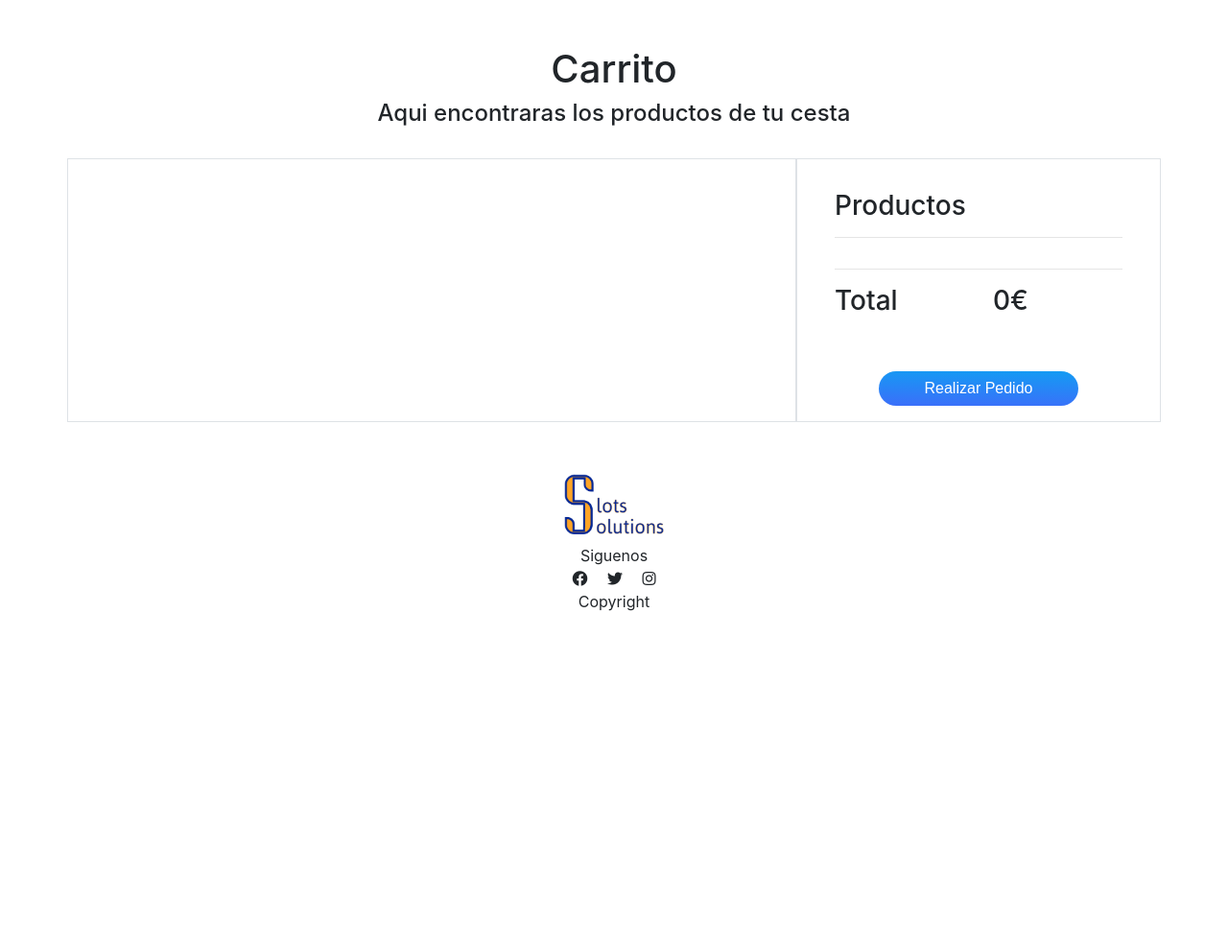
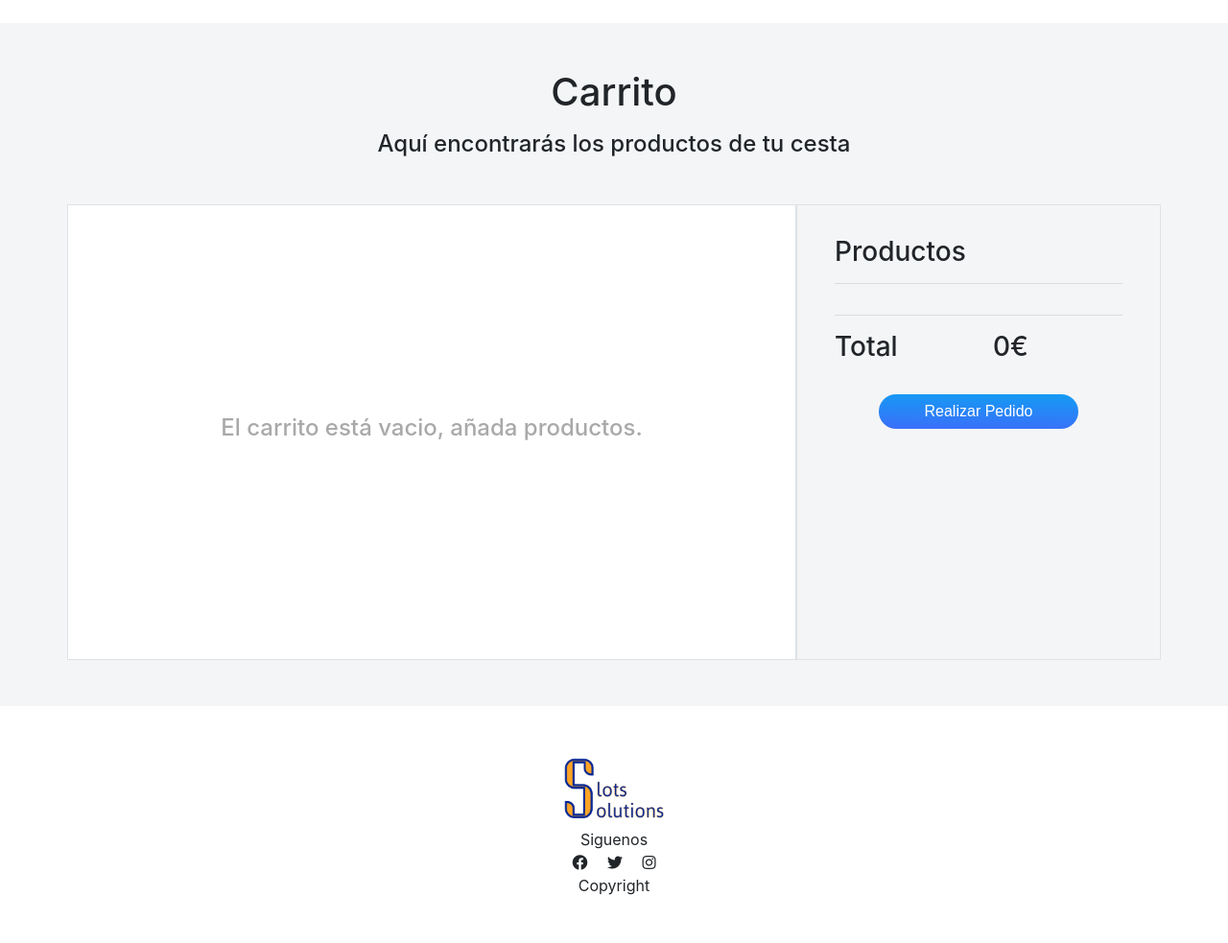
Before and after one commit to cllueca/warehousewars, a Django app: page /carrito/ in a window 1280 px wide. Shown: the part 129-1112 px from the top of the page at 96% size. Before the commit the page ends 766 px from the top, so only its background shows below. Run offline with Django 4.2, Linux system fonts and the light colour scheme; some libraries are stand-ins or nearby versions.

Commit message:
estilos css y html

```diff
--- a/ecommerce/templates/ecommerce/carrito.html
+++ b/ecommerce/templates/ecommerce/carrito.html
@@ -2,60 +2,68 @@
 {% block content %}
 {% load cart_tag %}
 {% load filtros %}
-
-<div class="container">
+<section class="color-grey">
+    <div class="container pb-5">
         <div class="text-center mt-4 mb-2">
-        <h1 class="pt-4">Carrito</h1>
-        <h4 class="pb-4">Aqui encontraras los productos de tu cesta</h4>
+            <h1 class="pt-5">Carrito</h1>
+            <h4 class="mt-3 mb-5">Aquí encontrarás los productos de tu cesta</h4>
         </div>
         <div class="row">
-        <div class="col-8  d-flex justify-content-center border">
-            <div class="container bg-light " style = "max-height: 650px ; overflow: auto; ">
+
+            <div class="col-lg-8 col-md-12 d-flex justify-content-center border bg-light" style="height: 475px">
+              {% if request.session.cart.items|length == 0 %}
+                <div class="empty-cart-message d-flex align-items-center justify-content-center" style="width: 100%; height: 100%;">
+                  <h4 style="color:darkgrey;">El carrito está vacio, añada productos.</h4>
+                </div>
+              {% else %}
+              <div class="container bg-light mt-3" style="max-height: 650px; overflow: auto;">
                 {% for key, value in request.session.cart.items %}
                   <div class="row py-2">
-                        <div class="col mx-auto my-auto text-center">
+                    <div class="col-12 col-lg mx-auto my-auto text-center">
                       <img src={{value.image|slice:'1:'|urldecode}} alt="..." class="img-thumbnail">
                     </div>
-                        <div class="col mx-auto my-auto text-center">
-                            <p>{{value.name}}</p>
+                    <div class="col-12 col-lg mx-auto my-auto text-center pt-3">
+                      <p style="font-weight: bold;">{{value.name}}</p>
                     </div>
-                        <div class="col mx-auto my-auto text-center">
-                            <P>unidades</p>
+                    <div class="col-6 col-lg mx-auto my-auto text-center">
+                      <p class="bold_txt">unidades</p>
                       <p>{{value.quantity}}</p>
                     </div>
-                        <div class="col mx-auto my-auto text-center">
-                            <button type="button" onclick="window.location.href='{% url 'item_increment' value.product_id %}'" class="btn btn-primary rounded ">
+                    <div class="col-6 col-lg mx-auto my-auto text-center">
+                      <button type="button" onclick="window.location.href='{% url 'item_increment' value.product_id %}'" class="btn btn-primary rounded">
                         <i class="fas fa-plus"></i>
                       </button>
-                            <button type="button" onclick="window.location.href='{% url 'item_decrement' value.product_id %}'" class="btn btn-primary rounded ">
+                      <button type="button" onclick="window.location.href='{% url 'item_decrement' value.product_id %}'" class="btn btn-primary rounded">
                         <i class="fas fa-minus"></i>
                       </button>
                     </div>
-                        <div class="col mx-auto my-auto text-center">
-                            <P>€/und.</p>
+                    <div class="col-6 col-lg mx-auto my-auto text-center">
+                      <p class="bold_txt">€/und.</p>
                       <p>{{ value.price }} €</p>
                     </div>
-                        <div class="col mx-auto my-auto text-center">
-                            <button type="button" onclick="window.location.href='{% url 'item_clear' value.product_id %}'" class="btn btn-danger rounded ">
+                    <div class="col-6 col-lg mx-auto my-auto text-center">
+                      <button type="button" onclick="window.location.href='{% url 'item_clear' value.product_id %}'" class="btn btn-danger rounded">
                         <i class="fas fa-trash-alt"></i>
                       </button>
                     </div>
                   </div>
                   <hr>
-                {%endfor%}
+                {% endfor %}
               </div>
+              {% endif %}
             </div>
 
-        <div class="col-4 d-flex justify-content-center border">
+
+            <div class="col-lg-4 col-sm-12  d-flex justify-content-center border">
                 <div class="container rounded py-3 px-4">
                     <div class="row mt-3">
                         <div class="col-12">
                             <h3>Productos</h3>
                             <hr>
                         </div>
-                    <div class="col-12 ml-5">
+                        <div class="col-12" style = "max-height: 200px ; overflow: auto;">
                             {% for key, value in request.session.cart.items %}
-                        <div class="row py-1">
+                            <div class="row py-1 ml-3" >
                                 <p>{{value.quantity}} x {{value.name}} = {{value.price|multiply:value.quantity}}€</p>
                             </div>
                             {%endfor%}
@@ -71,10 +79,11 @@
                         </div>
                     </div>
                     <div class="row d-flex justify-content-center">
-                <button type="button" onclick="window.location.href='{% url 'cart_clear' %}'" class="button-21 mt-5 px-5">Realizar Pedido</button>
+                    <button type="button" onclick="window.location.href='{% url 'cart_clear' %}'" class="button-21 mt-4 px-5">Realizar Pedido</button>
                     </div>
                 </div>
             </div>
         </div>
     </div>
+</section>
 {% endblock content%}
--- a/ecommerce/templates/ecommerce/contacto.html
+++ b/ecommerce/templates/ecommerce/contacto.html
@@ -3,7 +3,7 @@
 <section class="color-grey">
     <div class="container text-center pt-5">
         <h1>Contacto Con Nosotros</h1>
-        <h4 class="mt-3 mb-5">Slots Solutions (texto aqui)</h4>
+        <h4 class="mt-3 mb-5">El soporte de Slots Solutions se pone a su disposición.</h4>
     </div>
 
     <div class="container bg-light border mt-4">
@@ -41,7 +41,7 @@
                     <input type="text" class="form-control rounded-input" placeholder="Inserte su correo">
                     <p class="mt-4 bold_txt">Mensaje</p>
                     <input type="text" class="form-control rounded-input message-input" placeholder="Inserte su mensaje">
-                    <button type="submit" class="btn btn-primary mt-3">Enviar Mensaje</button>
+                    <button type="submit" class="button-21 mt-3">Enviar Mensaje</button>
                 </div>
             </div>
         </div>
--- a/ecommerce/templates/ecommerce/descProducto.html
+++ b/ecommerce/templates/ecommerce/descProducto.html
@@ -9,7 +9,7 @@
         <h2>{{ productosDesc.name }}</h2>
       </div>
       <div class="col-1 text-right">
-        <p class="borderPrize mt-2 mr-2">{{ productosDesc.price }}</p>
+        <p class="borderPrize mt-2 mr-2">{{ productosDesc.price }} €</p>
       </div>
     </div>
     <div class="row mb-3">
@@ -38,8 +38,7 @@
             </div>
           </div>
           <div class="text-center mt-4" style="width: 100%; margin: 0 auto;">
-            <button class="button-21 m-3" role="button">Añadir al Carrito</button>
-            <a href="{% url 'cart_add' productosDesc.id %}">Add to cart</a>
+            <a href="{% url 'cart_add' productosDesc.id %}"><button class="button-21 m-3" role="button" >Añadir al Carrito</button></a>
           </div>
       </div>
     </div>
--- a/ecommerce/views.py
+++ b/ecommerce/views.py
@@ -201,7 +201,7 @@ def paginaPrincipal(request):
             user= dictfetchall(cursor)
             cursor.execute(f'SELECT * FROM "Productos" LIMIT 6;')
             product = dictfetchall(cursor)
-            cursor.execute('SELECT * FROM "Productos" LIMIT 4;')
+            cursor.execute('SELECT * FROM "Productos" LIMIT 5;')
             productCarrousel = dictfetchall(cursor)
             cursor.execute('SELECT * FROM "Tipos";')
             tipos = dictfetchall(cursor)
@@ -244,6 +244,7 @@ def pagincaCarrito(request):
 
 
 def filtroInicio(request, selectedValue):
+    queryType = []
     try:
         cursor = connection.cursor()
         if(selectedValue == 0):
--- a/static/js/inicio.js
+++ b/static/js/inicio.js
@@ -20,7 +20,7 @@ document.addEventListener("DOMContentLoaded", function() {
     selectedValue = this.value;
     if (selectedValue != "0") {
       selected = true;
-    url = `http://127.0.0.1:8000/filtroInicio/${selectedValue}/`
+      url = `/filtroInicio/${selectedValue}/`
       $("#product-prize, #product-proveedor").val("0").change();
       updateProducts(url);
     }
@@ -30,7 +30,7 @@ document.addEventListener("DOMContentLoaded", function() {
     selectedPrize = this.value;
     if (selectedPrize != "0") {
       selected = true;
-    url =`http://127.0.0.1:8000/filtroPrecio/${selectedPrize}/`
+      url = `/filtroPrecio/${selectedPrize}/`
       $("#product-type, #product-proveedor").val("0").change();
       updateProducts(url);
     }
@@ -40,7 +40,7 @@ document.addEventListener("DOMContentLoaded", function() {
     selectedProveedor = this.value;
     if (selectedProveedor != "0") {
       selected = true;
-    url = `http://127.0.0.1:8000/filtroProveedor/${selectedProveedor}/`
+      url = `/filtroProveedor/${selectedProveedor}/`
       $("#product-type, #product-prize").val("0").change();
       updateProducts(url);
     }
@@ -63,14 +63,14 @@ document.addEventListener("DOMContentLoaded", function() {
         for (let i = 0; i < productos.length; i++) {
           contenedor.innerHTML += `<div class="col-md-4 mt-4 product-info" id="product-${productos[i].id}" data-product-id="${productos[i].id}">
             <div class="card">
-              <img src="${productos[i].image_url}" class="imageCard card-img-top mx-auto d-block" alt="#">
+              <img src="${productos[i].image}" class="imageCard card-img-top mx-auto d-block" alt="#">
               <hr style="border-color: #FEA424;">
               <div class="card-body d-flex justify-content-between">
                 <div>
                   <h5 class="card-title">${productos[i].name}</h5>
                 </div>
                 <div class="text-right">
-                  <p class="card-text borderPrize">${productos[i].cost_per_unit}</p>
+                  <p class="card-text borderPrize">${productos[i].price}</p>
                 </div>
               </div>
             </div>
--- a/static/styles/main.css
+++ b/static/styles/main.css
@@ -22,7 +22,8 @@
 
 .imageCard{
   width: 200px;
-  height: auto;
+  height: 200px;
+
 }
 
 .owl-prev {
@@ -208,13 +209,12 @@ display: flex;
 flex-direction: row;
 justify-content: center;
 align-items: center;
-padding: 8px 8px 8px;
+padding: 24px -10px 8px;
 gap: 10px;
 color:  #0e622b;
 font-weight: bold;
 width: 65px;
 height: 30px;
-background-color: #fff;
 /* Primary/4 */
 
 border: 2px solid #0e622b;
```
Also changed, not shown: ecommerce/templates/ecommerce/inicio.html (+15 -16 lines), ecommerce/templates/ecommerce/perfil.html (+10 -10 lines), README.md. Lines whose indentation alone changed are shown as unchanged.
